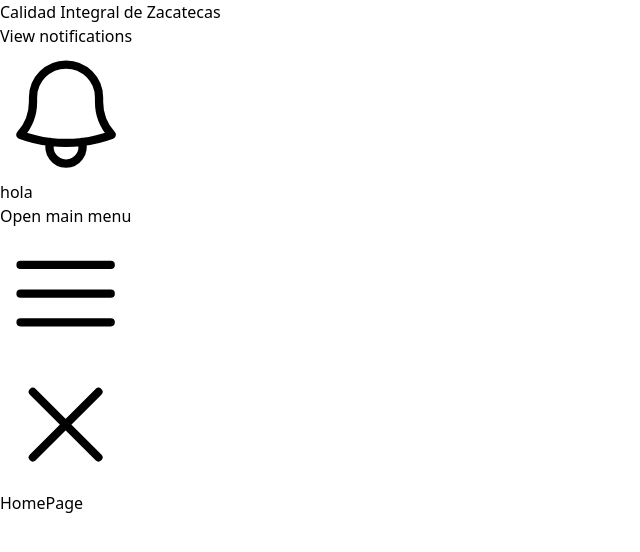
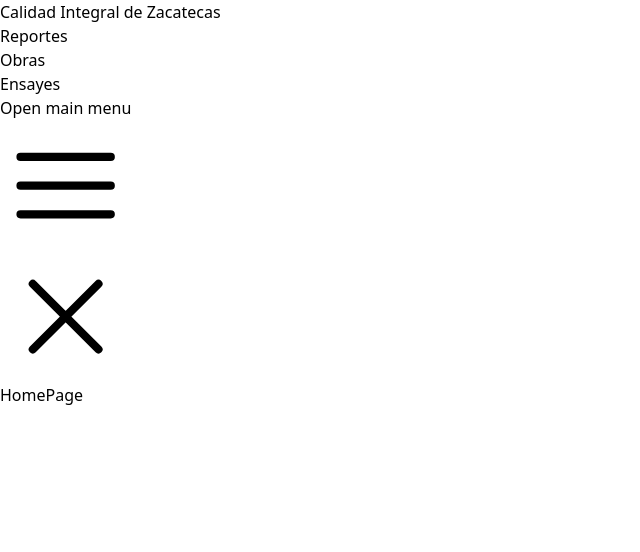
Before and after one commit to Jomarth/cainza-front, a React (Vite) app: page / in a window 1280 px wide. Shown: the top 552 px of the page, without its empty margins (0-640 px from the left). Built offline with nearby package versions, Linux system fonts and the light colour scheme.

Commit message:
Navbar terminado

```diff
--- a/src/App.jsx
+++ b/src/App.jsx
@@ -7,6 +7,7 @@ import ProfilePage from './pages/ProfilePage';
 import ProductsPage from './pages/ProductsPage';
 import ProductsFormPage from './pages/ProductsFormPage';
 import ProtectedRoute from './ProtectedRoute';
+import Layout from "./layouts/Layout.jsx";
 
 function App() {
     return (
@@ -17,16 +18,18 @@ function App() {
                     v7_relativeSplatPath: true
                 }}>
                 <Routes>
-                    <Route path='/' element={<HomePage/>}/>
-                    <Route path='/login' element={<LoginPage/>}/>
-                    <Route path='/register' element={<RegisterPage/>}/>
+                    <Route path='/' element={<Layout>
+                        <HomePage/>
+                    </Layout>}/>
+                    <Route path='/login' element={<Layout><LoginPage/></Layout>}/>
+                    <Route path='/register' element={<Layout><RegisterPage/></Layout>}/>
 
                     {/*Selecion de rutas  protegidas */}
                     <Route element={<ProtectedRoute/>}>
-                        <Route path='/profile' element={<ProfilePage/>}/>
-                        <Route path='/products' element={<ProductsPage/>}/>
-                        <Route path='/products-add' element={<ProductsFormPage/>}/>
-                        <Route path='/products/:id' element={<ProductsFormPage/>}/>
+                        <Route path='/profile' element={<Layout><ProfilePage/></Layout>}/>
+                        <Route path='/products' element={<Layout><ProductsPage/></Layout>}/>
+                        <Route path='/products-add' element={<Layout><ProductsFormPage/></Layout>}/>
+                        <Route path='/products/:id' element={<Layout><ProductsFormPage/></Layout>}/>
                     </Route>
                 </Routes>
             </BrowserRouter>
--- /dev/null
+++ b/src/contents/nav-items.js
@@ -0,0 +1,20 @@
+const linksArray = [{
+    href: 'ver-',
+    name: 'Ver'
+}, {
+    href: 'crear-',
+    name: 'Crear'
+}];
+
+export const itemsNavbar = [
+    {
+        trigger: 'Reportes',
+        links: linksArray
+    }, {
+        trigger: 'Obras',
+        links: linksArray
+    }, {
+        trigger: 'Ensayes',
+        links: linksArray
+    }
+];
--- /dev/null
+++ b/src/layouts/ItemNavbar.jsx
@@ -0,0 +1,41 @@
+import {Menu, MenuButton, MenuItem, MenuItems} from "@headlessui/react";
+import PropTypes from "prop-types";
+
+function ItemNavbar({trigger, links}) {
+
+    return (
+        <Menu as="div" className="relative ml-3">
+            <div>
+                <MenuButton className="relative flex max-w-xs items-center rounded-full
+                                             text-lg focus:outline-none focus:ring-2 focus:ring-white focus:ring-offset-2
+                                             focus:ring-offset-gray-800">
+                    {trigger}
+                </MenuButton>
+            </div>
+
+            <MenuItems
+                className="absolute right-0 z-10 mt-2 w-48 origin-top-right rounded-md bg-white py-1 shadow-lg ring-1
+                ring-black/5 transition focus:outline-none">
+                {
+                    links.map((link) => {
+                        return (
+                            <MenuItem key={link?.name}><a
+                                href={link?.href + trigger.toLowerCase()}
+                                className="block px-4 py-2 text-sm text-gray-700 data-[focus]:bg-gray-100 data-[focus]:outline-none">
+                                {link?.name}
+                            </a>
+                            </MenuItem>)
+                    })
+                }
+            </MenuItems>
+
+        </Menu>
+    );
+}
+
+ItemNavbar.propTypes = {
+    trigger: PropTypes.string.isRequired,
+    links: PropTypes.any,
+}
+
+export default ItemNavbar;
--- a/src/layouts/Navbar.jsx
+++ b/src/layouts/Navbar.jsx
@@ -1,5 +1,7 @@
-import { Disclosure, DisclosureButton, DisclosurePanel, Menu, MenuButton, MenuItem, MenuItems } from '@headlessui/react'
+import { Disclosure, DisclosureButton, DisclosurePanel } from '@headlessui/react'
 import { Bars3Icon, BellIcon, XMarkIcon } from '@heroicons/react/24/outline'
+import ItemNavbar from "./ItemNavbar.jsx";
+import {itemsNavbar} from "../contents/nav-items.js";
 
 const user = {
     name: 'Tom Cook',
@@ -27,11 +29,11 @@ function classNames(...classes) {
 export default function Layout() {
     return (
         <>
-            <div className="w-screen ">
+            <div className="w-screen text-white">
                 <Disclosure as="nav" className="bg-blue-950">
                     <div className="mx-auto max-w-7xl px-4 sm:px-6 lg:px-8">
                         <div className="flex h-16 items-center justify-between">
-                            <div className="flex items-center text-white">
+                            <div className="flex items-center">
                                 <div className="shrink-0">
                                     <h2 className={'text-2xl font-bold '}>
                                         Calidad Integral de Zacatecas
@@ -39,57 +41,17 @@ export default function Layout() {
                                 </div>
                                 <div className="hidden md:block">
                                     <div className="ml-10 flex items-baseline space-x-4">
-                                        {/*navigation.map((item) => (
-                                            <a
-                                                key={item.name}
-                                                href={item.href}
-                                                aria-current={item.current ? 'page' : undefined}
-                                                className={classNames(
-                                                    item.current ? 'bg-gray-900 text-white' : 'text-gray-300 hover:bg-gray-700 hover:text-white',
-                                                    'rounded-md px-3 py-2 text-sm font-medium',
-                                                )}
-                                            >
-                                                {item.name}
-                                            </a>
-                                        ))*/}
+
                                     </div>
                                 </div>
                             </div>
                             <div className="hidden md:block">
                                 <div className="ml-4 flex items-center md:ml-6">
-                                    <button
-                                        type="button"
-                                        className="relative rounded-full bg-gray-800 p-1 text-gray-400 hover:text-white focus:outline-none focus:ring-2 focus:ring-white focus:ring-offset-2 focus:ring-offset-gray-800"
-                                    >
-                                        <span className="absolute -inset-1.5" />
-                                        <span className="sr-only">View notifications</span>
-                                        <BellIcon aria-hidden="true" className="size-6" />
-                                    </button>
-
-                                    {/* Profile dropdown */}
-                                    <Menu as="div" className="relative ml-3">
-                                        <div>
-                                            <MenuButton className="relative flex max-w-xs items-center rounded-full
-                                             text-sm focus:outline-none focus:ring-2 focus:ring-white focus:ring-offset-2 focus:ring-offset-gray-800">
-                                                hola
-                                            </MenuButton>
-                                        </div>
-                                        <MenuItems
-                                            transition
-                                            className="absolute right-0 z-10 mt-2 w-48 origin-top-right rounded-md bg-white py-1 shadow-lg ring-1 ring-black/5 transition focus:outline-none data-[closed]:scale-95 data-[closed]:transform data-[closed]:opacity-0 data-[enter]:duration-100 data-[leave]:duration-75 data-[enter]:ease-out data-[leave]:ease-in"
-                                        >
-                                            {userNavigation.map((item) => (
-                                                <MenuItem key={item.name}>
-                                                    <a
-                                                        href={item.href}
-                                                        className="block px-4 py-2 text-sm text-gray-700 data-[focus]:bg-gray-100 data-[focus]:outline-none"
-                                                    >
-                                                        {item.name}
-                                                    </a>
-                                                </MenuItem>
-                                            ))}
-                                        </MenuItems>
-                                    </Menu>
+                                    {
+                                        itemsNavbar.map(item => {
+                                            return (<ItemNavbar trigger={item.trigger} links={item.links} key={item.trigger} />)
+                                        })
+                                    }
                                 </div>
                             </div>
                             <div className="-mr-2 flex md:hidden">
--- a/src/main.jsx
+++ b/src/main.jsx
@@ -1,13 +1,11 @@
-import { StrictMode } from 'react'
-import { createRoot } from 'react-dom/client'
+import {StrictMode} from 'react'
+import {createRoot} from 'react-dom/client'
 import './index.css'
 import App from './App.jsx'
 import Layout from "./layouts/Layout.jsx";
 
 createRoot(document.getElementById('root')).render(
-  <StrictMode>
-      <Layout>
-          <App />
-      </Layout>
-  </StrictMode>,
+    <StrictMode>
+        <App/>
+    </StrictMode>,
 )
```
